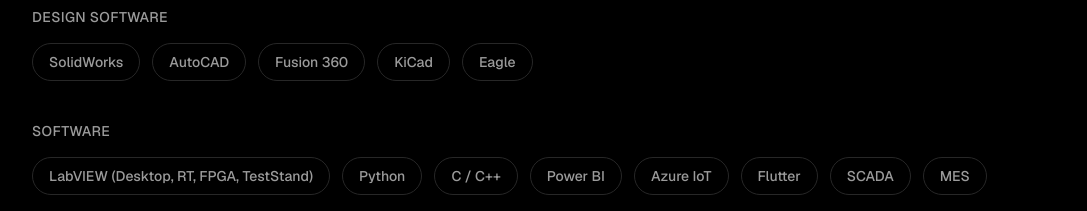
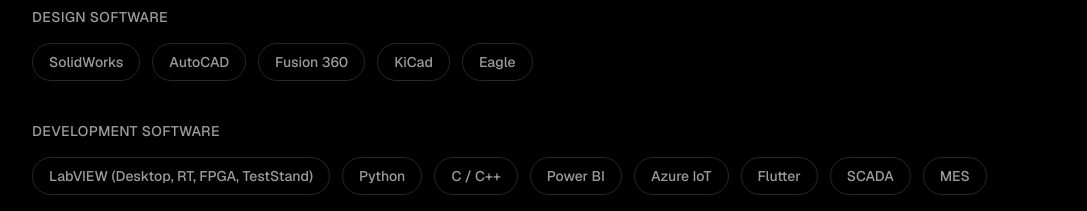
Before and after one commit to gowthamkishore/aboutme, a Next.js app: page / in a window 1280 px wide. Shown: the part 4500-4711 px from the top of the page, without its empty margins (96-1183 px from the left). Built offline with nearby package versions, Linux system fonts and the light colour scheme.

Commit message:
Rename Software group to Development Software in Toolkit

```diff
--- a/src/components/Toolkit.tsx
+++ b/src/components/Toolkit.tsx
@@ -22,7 +22,7 @@ const GROUPS = [
     tags: ["SolidWorks", "AutoCAD", "Fusion 360", "KiCad", "Eagle"],
   },
   {
-    title: "Software",
+    title: "Development Software",
     tags: [
       "LabVIEW (Desktop, RT, FPGA, TestStand)",
       "Python",
```
